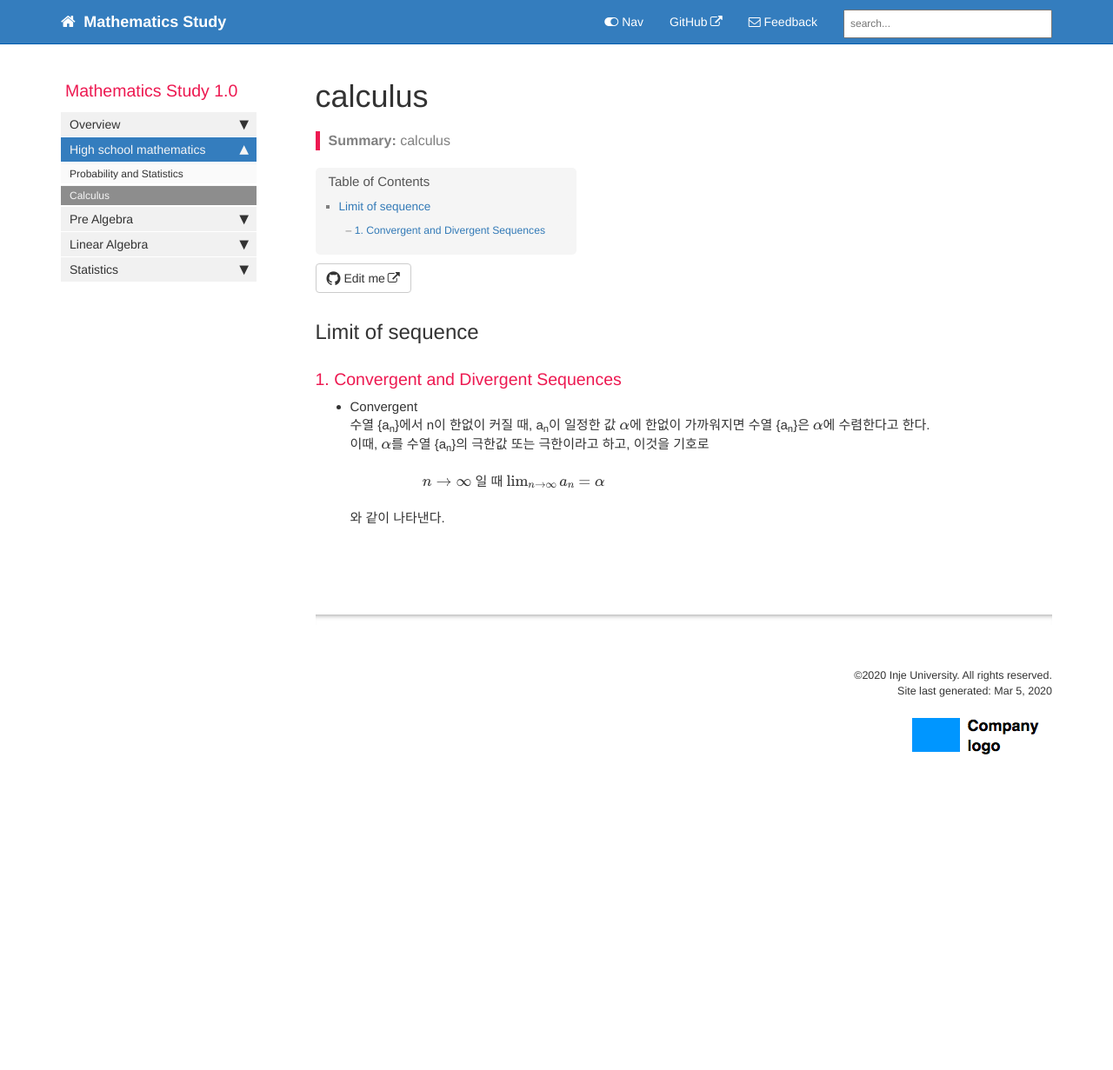
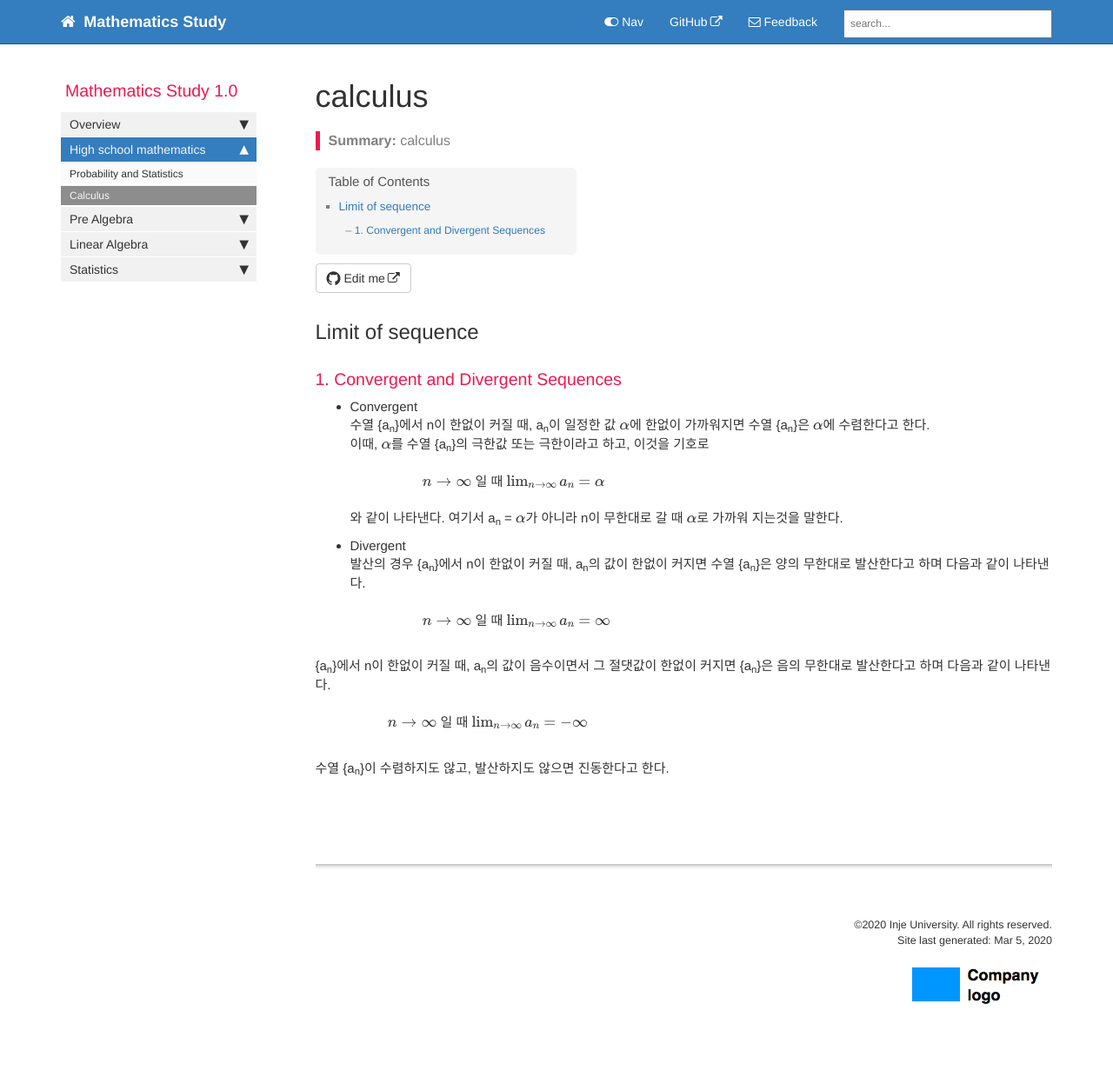
Before and after one commit to jongeunShin95/mathematics-study, a Jekyll site: the page built from pages/mydoc/mydoc_calculus.md, in a window 1280 px wide. Shown: the whole page at 87% size. Built offline with Jekyll 4.4.1, drawn with Linux system fonts in a browser that asks for light colours; formulas are drawn with MathJax 3; comment, search, counter and statistics services are not loaded; before the commit the page ends 944 px from its top, so only the background shows below that.

Commit message:
Convergent and Divergent Sequences

```diff
--- a/pages/mydoc/mydoc_calculus.md
+++ b/pages/mydoc/mydoc_calculus.md
@@ -18,4 +18,17 @@ use_math: true
 <br><br>
 &nbsp;&nbsp;&nbsp;&nbsp;&nbsp;&nbsp;&nbsp;&nbsp;&nbsp;&nbsp;&nbsp;&nbsp;&nbsp;&nbsp;&nbsp;&nbsp;&nbsp;&nbsp;&nbsp;&nbsp;${n \to \infty}$ 일 때 $\lim_{n \to \infty}a_n = \alpha$
 <br><br>
-와 같이 나타낸다.
+와 같이 나타낸다. 여기서 a<sub>n</sub> = $\alpha$가 아니라 n이 무한대로 갈 때 $\alpha$로 가까워 지는것을 말한다.
+
+* Divergent <br>
+발산의 경우 {a<sub>n</sub>}에서 n이 한없이 커질 때, a<sub>n</sub>의 값이 한없이 커지면 수열 {a<sub>n</sub>}은 양의 무한대로 발산한다고 하며 다음과 같이 나타낸다.
+<br><br>
+&nbsp;&nbsp;&nbsp;&nbsp;&nbsp;&nbsp;&nbsp;&nbsp;&nbsp;&nbsp;&nbsp;&nbsp;&nbsp;&nbsp;&nbsp;&nbsp;&nbsp;&nbsp;&nbsp;&nbsp;${n \to \infty}$ 일 때 $\lim_{n \to \infty}a_n = \infty$
+<br><br>
+
+{a<sub>n</sub>}에서 n이 한없이 커질 때, a<sub>n</sub>의 값이 음수이면서 그 절댓값이 한없이 커지면 {a<sub>n</sub>}은 음의 무한대로 발산한다고 하며 다음과 같이 나타낸다.
+<br><br>
+&nbsp;&nbsp;&nbsp;&nbsp;&nbsp;&nbsp;&nbsp;&nbsp;&nbsp;&nbsp;&nbsp;&nbsp;&nbsp;&nbsp;&nbsp;&nbsp;&nbsp;&nbsp;&nbsp;&nbsp;${n \to \infty}$ 일 때 $\lim_{n \to \infty}a_n = -\infty$
+<br><br>
+
+수열 {a<sub>n</sub>}이 수렴하지도 않고, 발산하지도 않으면 진동한다고 한다.
```
